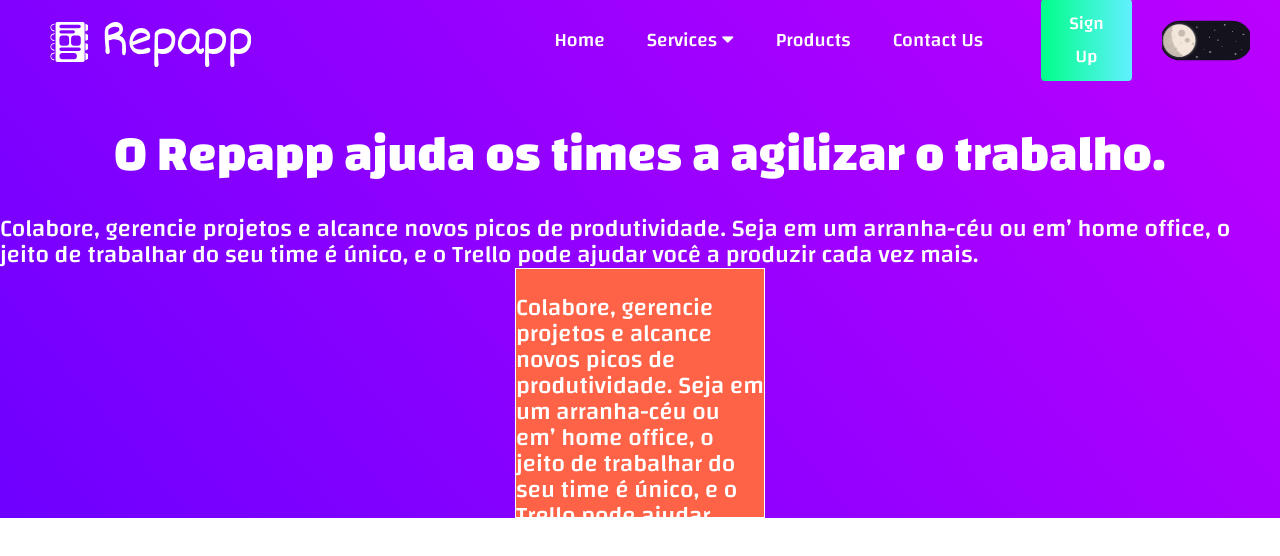
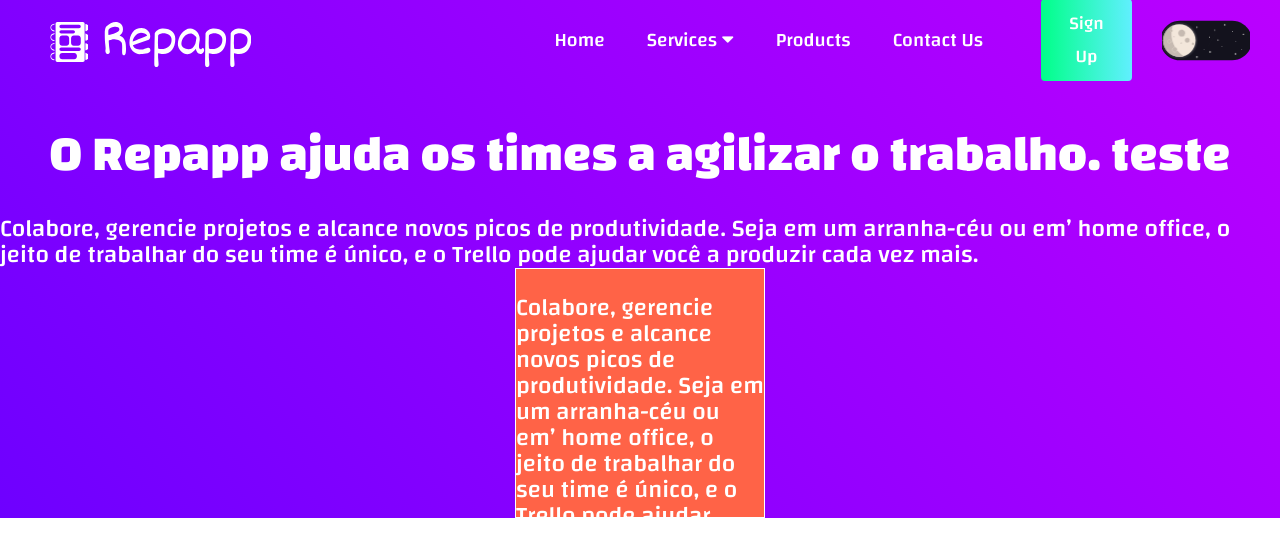
Before and after one commit to marcioandrews/repapp, a React (Create React App) app in the folder web/: page /WorkSpace in a window 1280 px wide. Shown: the top 556 px of the page. Built offline with nearby package versions, Linux system fonts and the light colour scheme.

Commit message:
feat:front and back

```diff
--- a/web/src/pages/WorkSpace.tsx
+++ b/web/src/pages/WorkSpace.tsx
@@ -11,7 +11,7 @@
       <Navbar />
       <main>
         <div className="content-wrapper">
-          <h1>O Repapp ajuda os times a agilizar o trabalho.</h1>
+          <h1>O Repapp ajuda os times a agilizar o trabalho. teste</h1>
           <p>Colabore, gerencie projetos e alcance novos picos de produtividade. Seja em um arranha-céu ou em’ home office, o jeito de trabalhar do seu time é único, e o Trello pode ajudar você a produzir cada vez mais.</p>
           <div className="box">
            <p>Colabore, gerencie projetos e alcance novos picos de produtividade. Seja em um arranha-céu ou em’ home office, o jeito de trabalhar do seu time é único, e o Trello pode ajudar você a produzir cada vez mais.</p>
```
